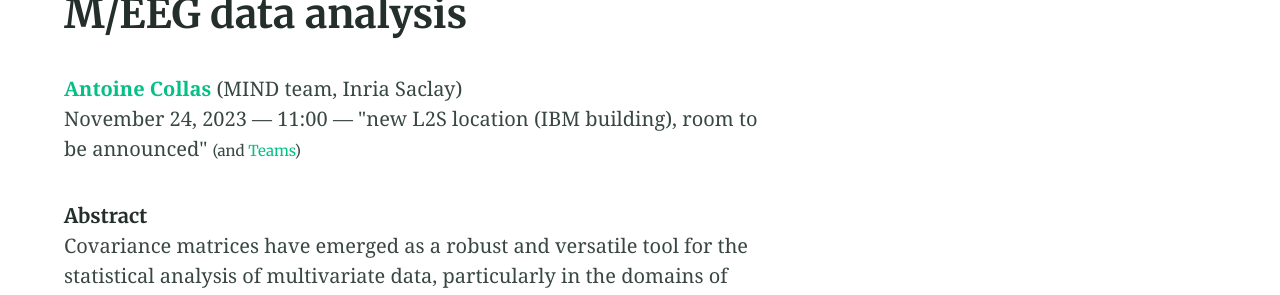
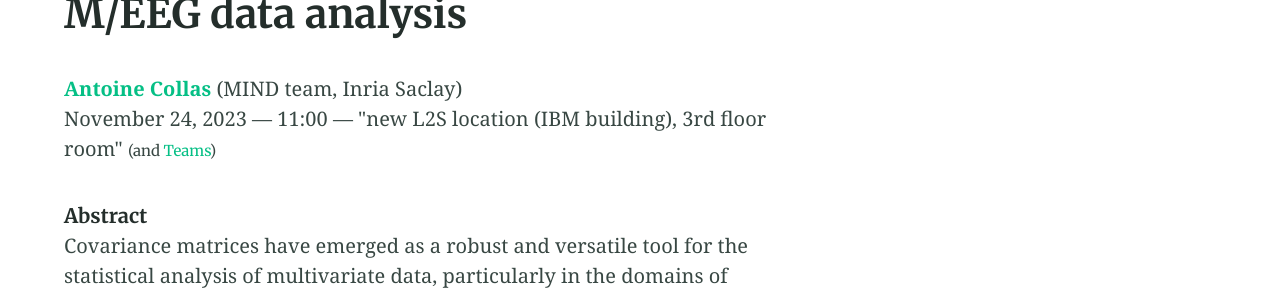
Before and after one commit to s3-seminar/s3-seminar.github.io, a Jekyll site: the page built from _seminars/antoine-collas.md, in a window 1280 px wide. Shown: the part 241-536 px from the top of the page. Built offline with Jekyll 4.4.1, drawn with Linux system fonts in a browser that asks for light colours.

Commit message:
Update antoine-collas.md

```diff
--- a/_seminars/antoine-collas.md
+++ b/_seminars/antoine-collas.md
@@ -4,7 +4,7 @@ speaker: Antoine Collas
 affiliation: MIND team, Inria Saclay
 date: 2023-11-24 11:00
 perso: https://www.antoinecollas.fr/
-location: new L2S location (IBM building), room to be announced
+location: new L2S location (IBM building), 3rd floor room
 hybrid: https://teams.microsoft.com/l/meetup-join/19%3a178a6f926336444088eb120e42476f36%40thread.tacv2/1699051172476?context=%7b%22Tid%22%3a%2261f3e3b8-9b52-433a-a4eb-c67334ce54d5%22%2c%22Oid%22%3a%224d6c63a8-7eae-4099-804e-68bcb968bec0%22%7d
 youtube:
 speakerdeck:
```
